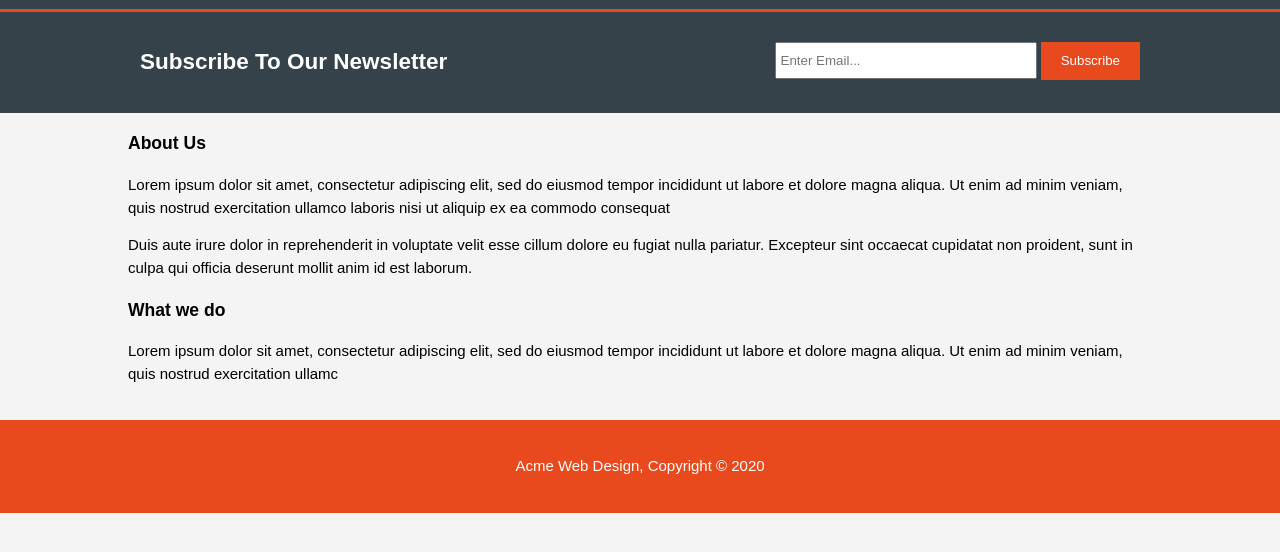
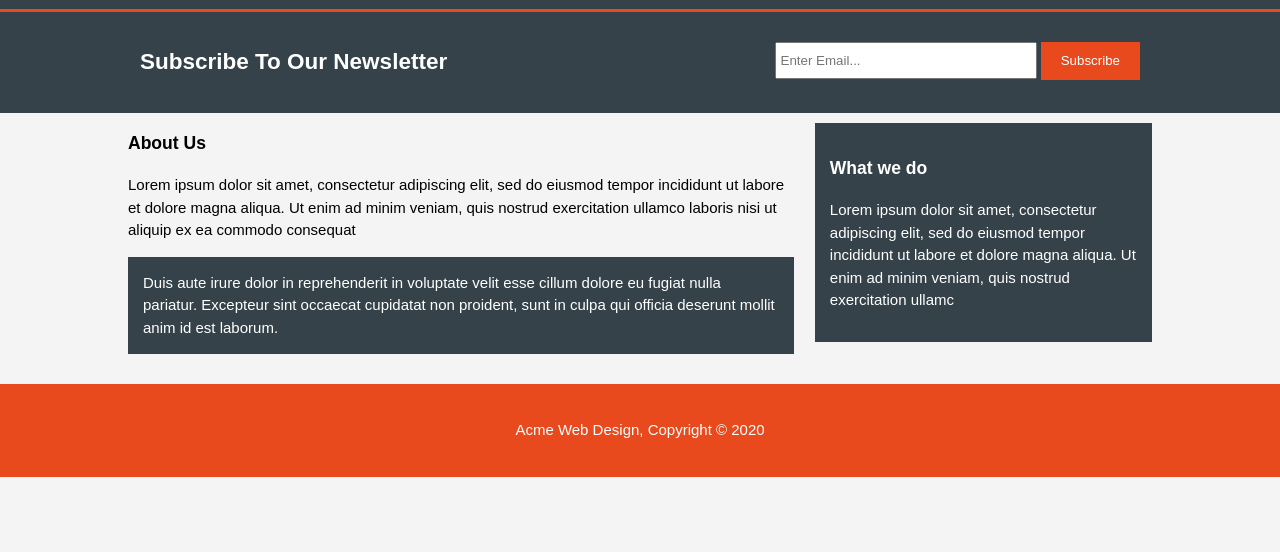
Before and after one commit to Mohammad-Musa/acme-template, a plain HTML site: page about.html in a window 1280 px wide. Shown: the part 114-666 px from the top of the page. Drawn offline with Linux system fonts and the light colour scheme.

Commit message:
Styling About page

```diff
--- a/css/styles.css
+++ b/css/styles.css
@@ -135,3 +135,25 @@ footer {
 	background: #e8491d;
 	text-align: center;
 }
+
+/* About page */
+
+/*Global */
+
+.dark {
+	padding: 15px;
+	background: #35424a;
+	color: #fff;
+	margin: 10px 0;
+}
+
+article#main-col {
+	float: left;
+	width: 65%;
+}
+
+aside#sidebar {
+	float: right;
+	width: 30%;
+	margin-top: 10px;
+}
```
